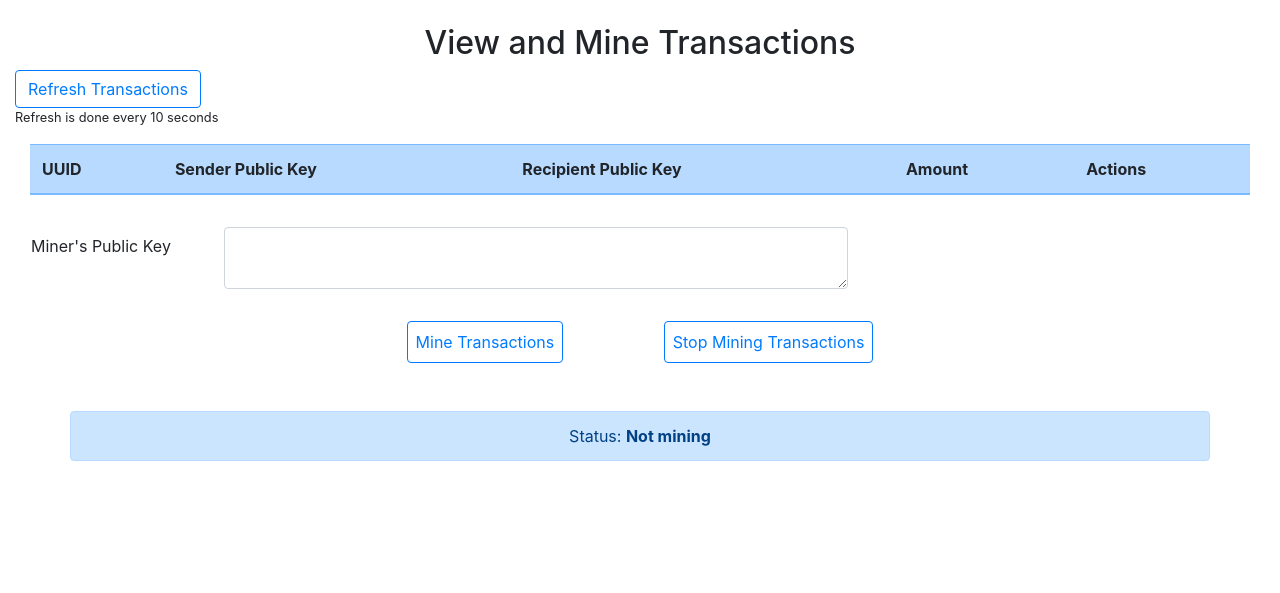
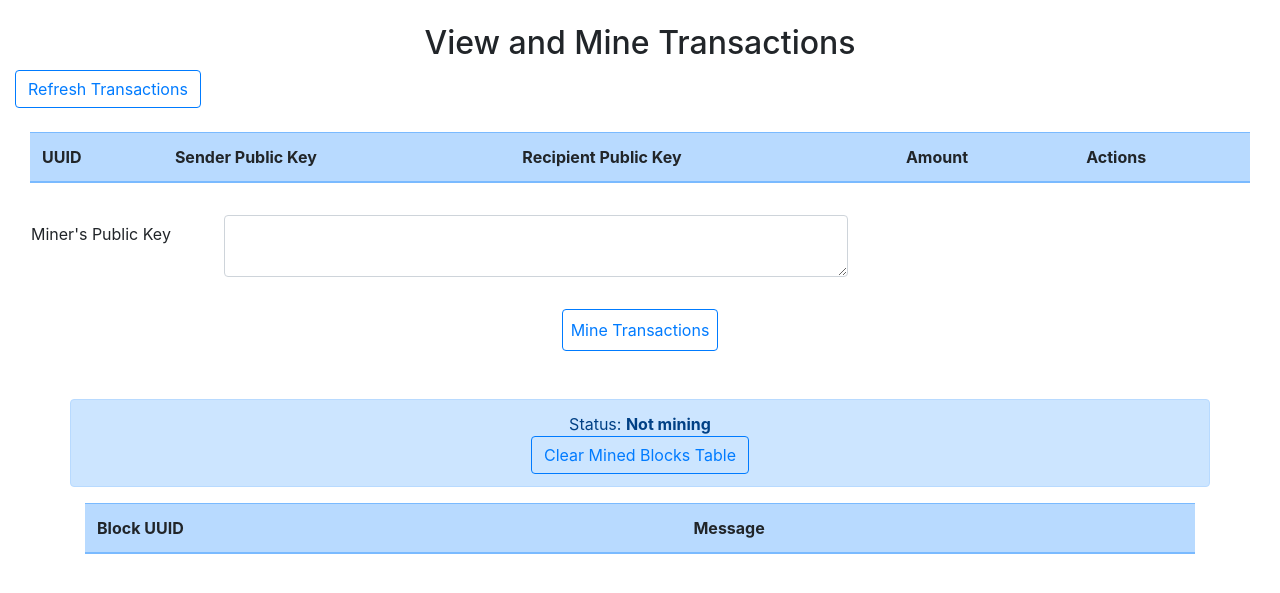
Before and after one commit to jchallenger1/easypycoin, a Flask app: page / in a window 1280 px wide, after a click on "View and Mine Transactions". Shown: the part 40-633 px from the top of the page. Run offline with Flask 2, Linux system fonts and the light colour scheme; lists and menus that the app fills with data are empty; some libraries are stand-ins or nearby versions.

Commit message:
added a table for mining messages and method to clear them - also removed stop mining button

```diff
--- a/static/main.js
+++ b/static/main.js
@@ -131,9 +131,9 @@ function createHTMLTableStr(transaction, keyObjects) {
     return text + `</tr>`;
 }
 
-async function refreshTransactions() {
+function refreshTransactions() {
     $.getJSON(`${hostname}/api/transactions`, (json) => {
-        let table =$("#view-trans-table")
+        let table = $("#view-trans-table")
         table.empty()
         for (const transaction of json) {
             table.append(createHTMLTableStr(transaction,
@@ -209,17 +209,32 @@ $(document).ready(function () {
         miningStats = new MiningStats();
         mine();
     });
+    $("#clear-mining-table-btn").on("click", () => {
+        $("#mining-table tr").remove();
+    });
+
 });
 
-async function mine() {
-    let mineAttempts = 0;
+function mine() {
 
     $.get(`${hostname}/api/mine`, (data) => {
         let json_data = JSON.parse(data)
         // no blocks to use
         if (_.isEmpty(json_data["blocks"])) {
-            if (mineAttempts === 0)
+            let status = $("#mine-status");
+
+            // No blocks to use, first time the user even clicked this button
+            if (miningStats.miningAttempts === 0) {
                 $("#messages").append(createHTMLAlertMessage("There are no available blocks to mine"));
+                status.html("Not mining");
+            }
+            else { // No blocks to use while we are mining, switch after a few seconds
+                setTimeout(() => {
+                    if (miningStats.miningAttempts !== 0)
+                        status.html("Not mining");
+                }, 5000);
+            }
+
             return;
         }
 
@@ -230,7 +245,6 @@ async function mine() {
         let numBlocks = json_data["blocks"].length
         mineBlock(json_data["blocks"][_.random(0, numBlocks - 1)], miner_key).then(() => {
             refreshTransactions()
-            ++mineAttempts
             mine();
         });
 
@@ -243,11 +257,13 @@ async function mine() {
 // blockuuid is a string representing the block of the uuid
 // miner_public_key is a string of the miner's key that the user entered in the html page
 async function mineBlock(jsonblock, miner_public_key) {
+    // The Final mining block is [miner's key] + [server's block] + [nonce]
     let block = _base64ToArrayBuffer(jsonblock["block"]);
     let blockUUID = jsonblock["uuid"];
 
     const miningBlock = appendArrayBuffers(textEncoder.encode(miner_public_key), block);
 
+    // Need to now find the correct nonce to get the correct hash with n amount of initial zeros
     let proof_of_work = 0;
     for (let i = 0; i !== Number.MAX_VALUE / 100; ++i) {
         let hashBlock = appendArrayBuffers(miningBlock, textEncoder.encode(i.toString()));
@@ -258,10 +274,20 @@ async function mineBlock(jsonblock, miner_public_key) {
 
     }
 
+    // Found it, now send it to the server
     const jsonPostData = JSON.stringify({
                             "proof_of_work": proof_of_work.toString(),
                             "uuid": blockUUID,
                             "miner_public_key": miner_public_key});
+
+    // Function adds a new row to the mining table with the result of this block
+    const addToMiningTable = (rowType, message) => {
+        $("#mining-table").append(
+            `<tr class="${rowType}">
+                <th>${blockUUID}</th>
+                <th>${message}</th>
+            </tr>`)
+    }
 
     $.ajax({
         url: `${hostname}/api/mine`,
@@ -276,20 +302,13 @@ async function mineBlock(jsonblock, miner_public_key) {
 
             // Set the mining status
             $("#mine-status").html(`Successfully Mined ${miningStats.minedBlocks}/${miningStats.miningAttempts} block attempts`);
-
-            $("#messages").append(createHTMLAlertMessage(data, "success"));
+            addToMiningTable("table-success", data);
         },
         error: function (data) {
             ++miningStats.miningAttempts;
 
-            // Set the mining status
             $("#mine-status").html(`Successfully Mined ${miningStats.minedBlocks}/${miningStats.miningAttempts} block attempts`);
-
-            let errorMessage = `An error has occurred attempting to mine<br>
-                                The server returned status ${data["statusText"]}(${data["status"]}),<br>
-                                with message: "${data["responseText"]}"
-                                `
-            $("#messages").append(createHTMLAlertMessage(errorMessage));
+            addToMiningTable("table-warning", data);
         }
     });
 
--- a/static/stylesheet.css
+++ b/static/stylesheet.css
@@ -1,3 +1,7 @@
 #uuidv4-mktrans-form {
     margin-right: 25px
 }
+
+td {
+    word-wrap: break-word
+}
--- a/templates/index.html
+++ b/templates/index.html
@@ -128,9 +128,8 @@
         <!-- View and Mine Transactions Tab -->
         <div class="tab-pane fade" id="view-trans" role="tabpanel" aria-labelledby="view-trans-tab">
             <h2 class="text-center">View and Mine Transactions</h2>
-            <div>
+            <div class="mb-4">
                 <button type="button" class="btn btn-outline-primary btn-large" id="refresh-trans-button">Refresh Transactions</button>
-                <p class="small">Refresh is done every 10 seconds</p>
             </div>
             <div class="container-fluid table-responsive">
                 <table class="table table-striped table-primary" id="transaction-table">
@@ -153,11 +152,25 @@
                 <textarea class="form-control col-sm-6" id="miner-public-key"></textarea>
             </div>
             <div class="container-fluid text-center">
-                <button class="btn btn-outline-primary btn-large p-2 mr-5" id="mine-btn">Mine Transactions</button>
-                <button class="btn btn-outline-primary btn-large p-2 ml-5" id="stop-mine-btn">Stop Mining Transactions</button>
+                <button class="btn btn-outline-primary btn-large p-2" id="mine-btn">Mine Transactions</button>
             </div>
             <div class="alert alert-primary text-center container mt-5" >
-                Status: <b id="mine-status">Not mining</b>
+                <div>
+                    Status: <b id="mine-status">Not mining</b>
+                </div>
+                <div><button class="btn btn-outline-primary" id="clear-mining-table-btn">Clear Mined Blocks Table</button></div>
+            </div>
+            <div class="container">
+                <table class="table table-striped table-primary">
+                    <thead>
+                        <tr>
+                            <th scope="col">Block UUID</th>
+                            <th scope="col">Message</th>
+                        </tr>
+                    </thead>
+                    <tbody id="mining-table"></tbody>
+                </table>
+
             </div>
         </div>
 
@@ -166,7 +179,6 @@
             <h2 class="text-center">View Blocks from Blockchain</h2>
             <div>
                 <button type="button" class="btn btn-outline-primary btn-large">Refresh Transactions</button>
-                <p class="small">Refresh is done every 10 seconds</p>
             </div>
             <div class="container-fluid table-responsive">
                 <table class="table table-striped table-primary">
```
